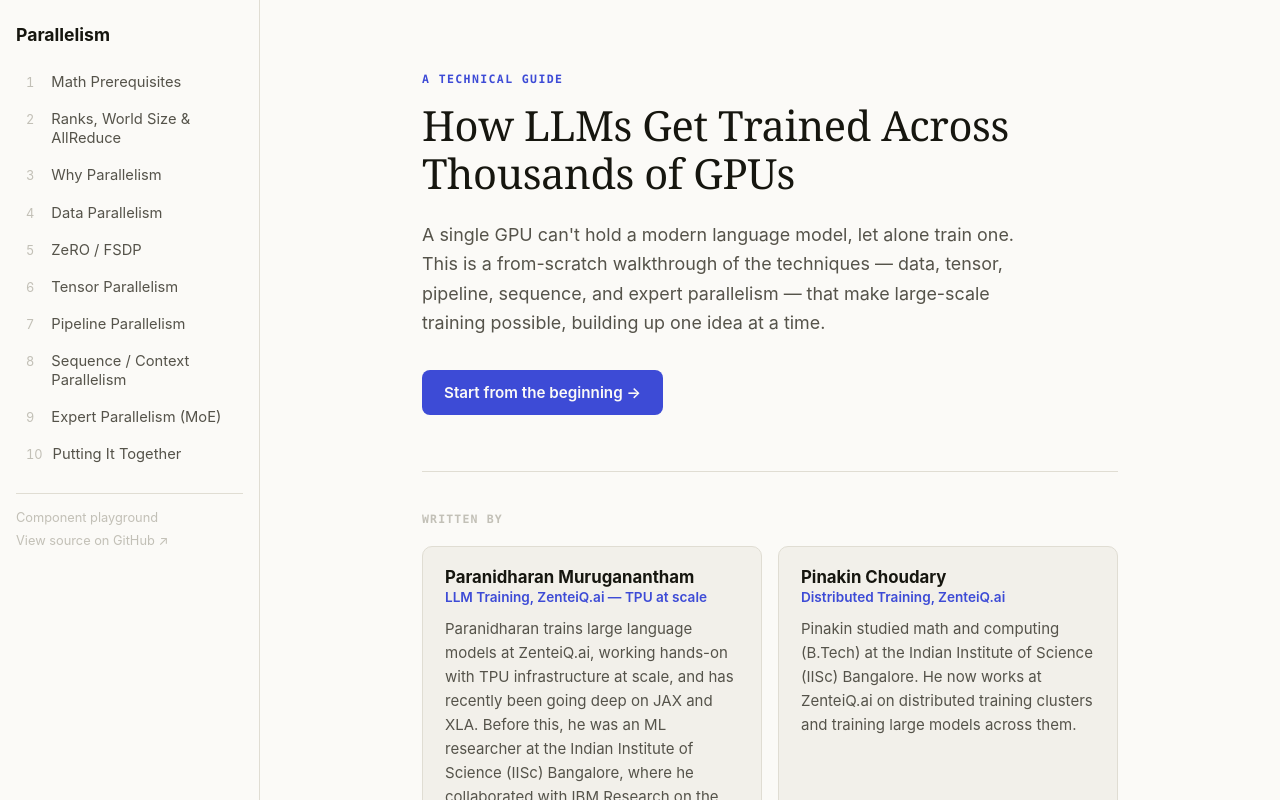
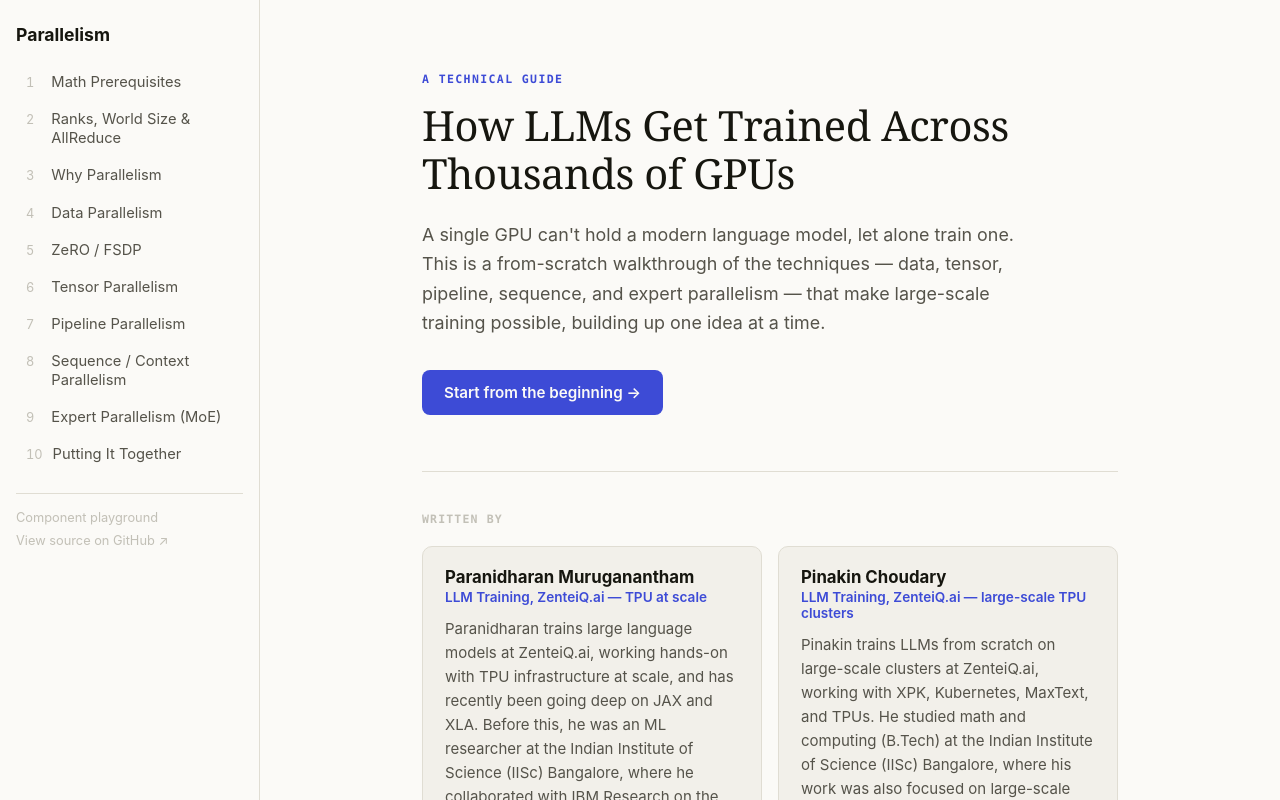
Before and after one commit to parani-zenteiq-ai/parallelism, a React (Vite) app: page / in a window 1280 px wide. Shown: the top 800 px of the page. Built offline with nearby package versions, Linux system fonts and the light colour scheme.

Commit message:
Update Pinakin's bio: LLM training from scratch on large-scale TPU clusters, XPK/Kubernetes/MaxText, IISc large-scale-clusters focus

```diff
--- a/src/components/Authors.tsx
+++ b/src/components/Authors.tsx
@@ -27,11 +27,12 @@ export function Authors() {
 
         <div className="author-card">
           <div className="author-name">Pinakin Choudary</div>
-          <div className="author-role">Distributed Training, ZenteiQ.ai</div>
+          <div className="author-role">LLM Training, ZenteiQ.ai — large-scale TPU clusters</div>
           <p className="author-bio">
-            Pinakin studied math and computing (B.Tech) at the Indian Institute of Science (IISc)
-            Bangalore. He now works at ZenteiQ.ai on distributed training clusters and training
-            large models across them.
+            Pinakin trains LLMs from scratch on large-scale clusters at ZenteiQ.ai, working with
+            XPK, Kubernetes, MaxText, and TPUs. He studied math and computing (B.Tech) at the
+            Indian Institute of Science (IISc) Bangalore, where his work was also focused on
+            large-scale clusters.
           </p>
         </div>
       </div>
```
